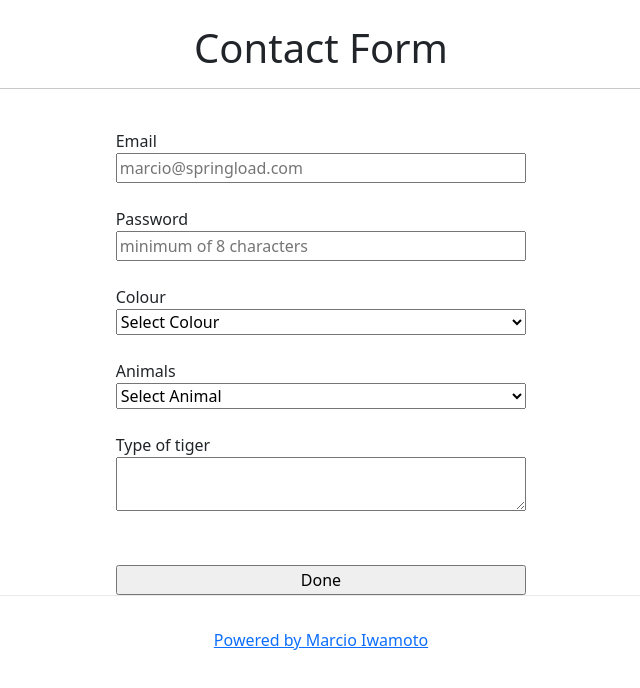
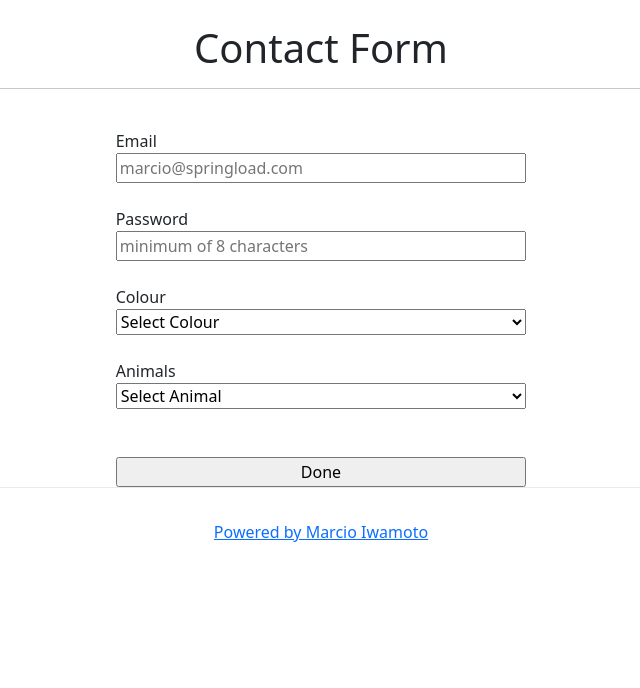
Before and after one commit to marciomki/springload, a Next.js app: page / in a window 1280 px wide. Shown: the top 688 px of the page, without its empty margins (319-959 px from the left). Built offline with nearby package versions, Linux system fonts and the light colour scheme.

Commit message:
conditioning tiger selection to show and hide textarea : import removal

```diff
--- a/components/Form.js
+++ b/components/Form.js
@@ -1,7 +1,6 @@
 import React from 'react';
 import ReactDOM from 'react-dom';
 import { useState } from 'react';
-import ModalError from './modal/modalError.js'
 import { useForm } from "react-hook-form";
 import styles from '../styles/Home.module.scss'
 
@@ -9,6 +8,7 @@ const Form = () => {
     const { register, watch, handleSubmit, formState:{ errors } } = useForm();
     const onSubmit = data => console.log(data);
 
+    const showArea = watch('animal');
     return (
         <div className={'container-fluid'}>
            <form onSubmit={handleSubmit(onSubmit)} className={'d-flex text-left col-4 flex-column m-auto'}>
@@ -38,11 +38,13 @@ const Form = () => {
                     <option value="snake">Red</option>
                     <option value="donkey">Black</option>
                 </select>
+                {showArea == 'tiger' &&
                     <span>
                         <br/>
                         <label>Type of tiger</label><br/>
                         <textarea {...register('tigertype', { required: true})} className={"w-100"} />
                     </span>
+                }
                 {errors.tigertype && <span className={styles.validationMsg}>Tiger type is required</span>}
 
                 <br/><br/>
```
